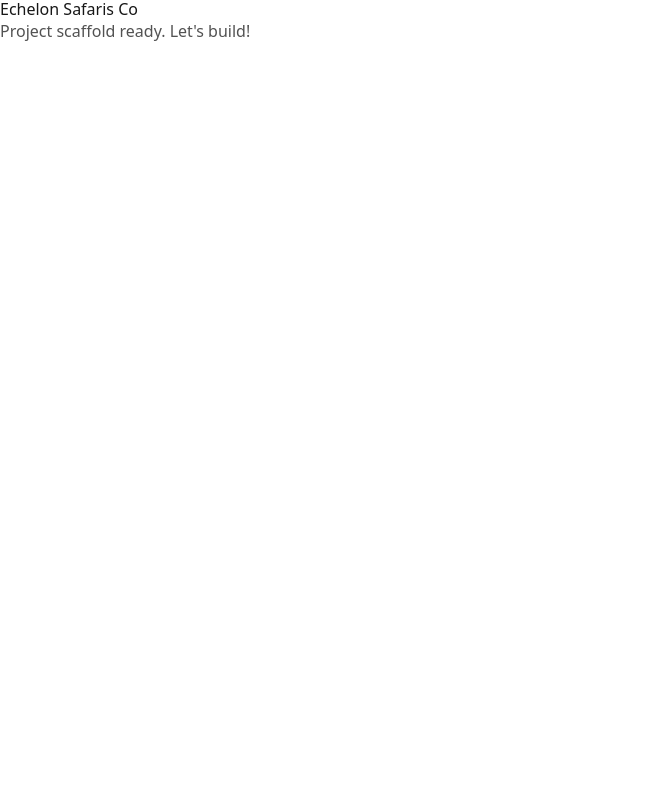
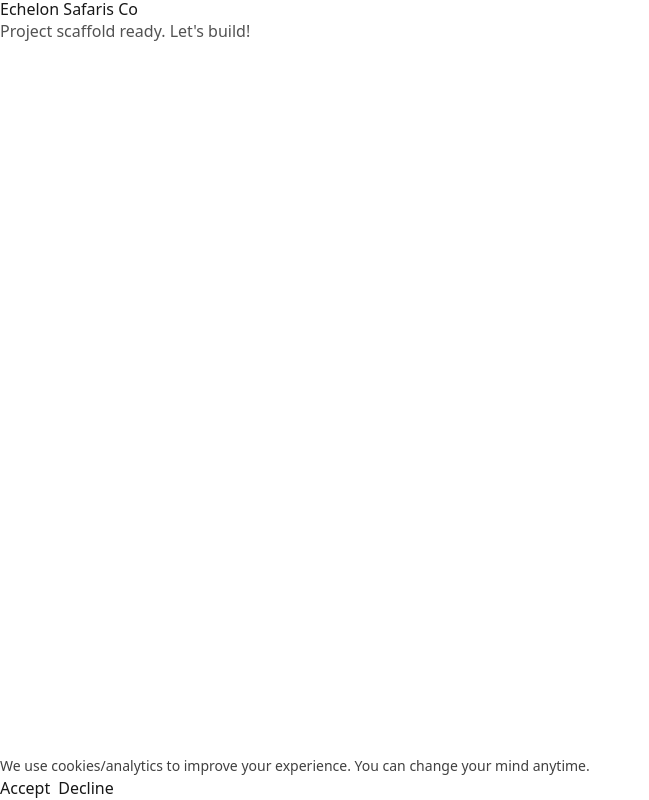
Before and after one commit to coligny23/tourism-web, a Next.js app: page / in a window 1280 px wide. Shown: the whole page, without its empty margins (0-649 px from the left). Built offline with nearby package versions, Linux system fonts and the light colour scheme; no server answers.

Commit message:
minor changes

```diff
--- a/package.json
+++ b/package.json
@@ -17,6 +17,7 @@
     "@radix-ui/react-label": "^2.1.7",
     "@radix-ui/react-slot": "^1.2.3",
     "@radix-ui/react-tooltip": "^1.2.8",
+    "@vercel/analytics": "^1.5.0",
     "class-variance-authority": "^0.7.1",
     "clsx": "^2.1.1",
     "framer-motion": "^12.23.24",
--- a/src/app/layout.tsx
+++ b/src/app/layout.tsx
@@ -1,5 +1,7 @@
 import type { Metadata } from "next";
 import "./globals.css";
+import { Analytics } from "@vercel/analytics/react";
+import ConsentBanner from "@/components/site/ConsentBanner";
 
 export const metadata: Metadata = {
   title: {
@@ -13,7 +15,7 @@ export const metadata: Metadata = {
 export default function RootLayout({ children }: { children: React.ReactNode }) {
   return (
     <html lang="en" suppressHydrationWarning>
-      <body className="min-h-screen bg-white text-neutral-900 antialiased">{children}</body>
+      <body className="min-h-screen bg-white text-neutral-900 antialiased">{children} <ConsentBanner /> <Analytics/></body>
     </html>
   );
 }
--- /dev/null
+++ b/src/components/site/ConsentBanner.tsx
@@ -0,0 +1,47 @@
+"use client";
+
+import { useEffect, useState } from "react";
+
+export default function ConsentBanner() {
+  // Compute initial state once (no setState in effect)
+  const [open, setOpen] = useState<boolean>(() => {
+    if (typeof window === "undefined") return false;
+    return !window.localStorage.getItem("consent");
+  });
+
+  // Sync across tabs/windows (no synchronous setState on mount)
+  useEffect(() => {
+    const onStorage = (e: StorageEvent) => {
+      if (e.key === "consent") setOpen(!e.newValue);
+    };
+    window.addEventListener("storage", onStorage);
+    return () => window.removeEventListener("storage", onStorage);
+  }, []);
+
+  if (!open) return null;
+
+  const accept = () => {
+    localStorage.setItem("consent", "granted");
+    setOpen(false);
+  };
+  const decline = () => {
+    localStorage.setItem("consent", "denied");
+    setOpen(false);
+  };
+
+  return (
+    <div className="fixed inset-x-0 bottom-0 z-50 mx-auto w-full max-w-3xl rounded-t-2xl border border-neutral-200 bg-white/95 p-4 shadow-xl">
+      <p className="text-sm text-neutral-700">
+        We use cookies/analytics to improve your experience. You can change your mind anytime.
+      </p>
+      <div className="mt-3 flex gap-2">
+        <button className="rounded-lg bg-brand px-3 py-2 text-sm text-white" onClick={accept}>
+          Accept
+        </button>
+        <button className="rounded-lg border border-neutral-300 px-3 py-2 text-sm" onClick={decline}>
+          Decline
+        </button>
+      </div>
+    </div>
+  );
+}
```
Also changed, not shown: 1 other file (tests, documents, lock files or other folders).
